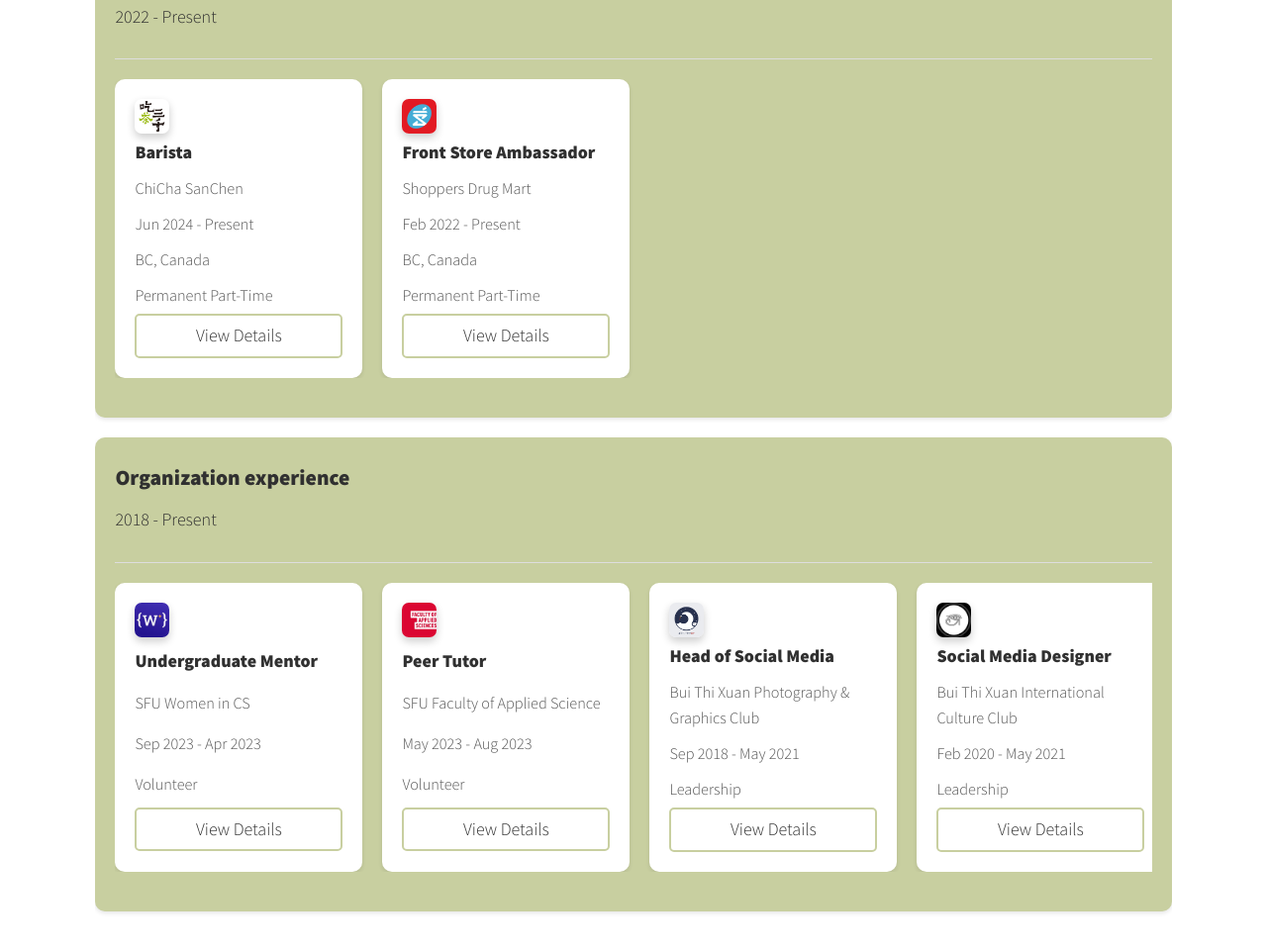
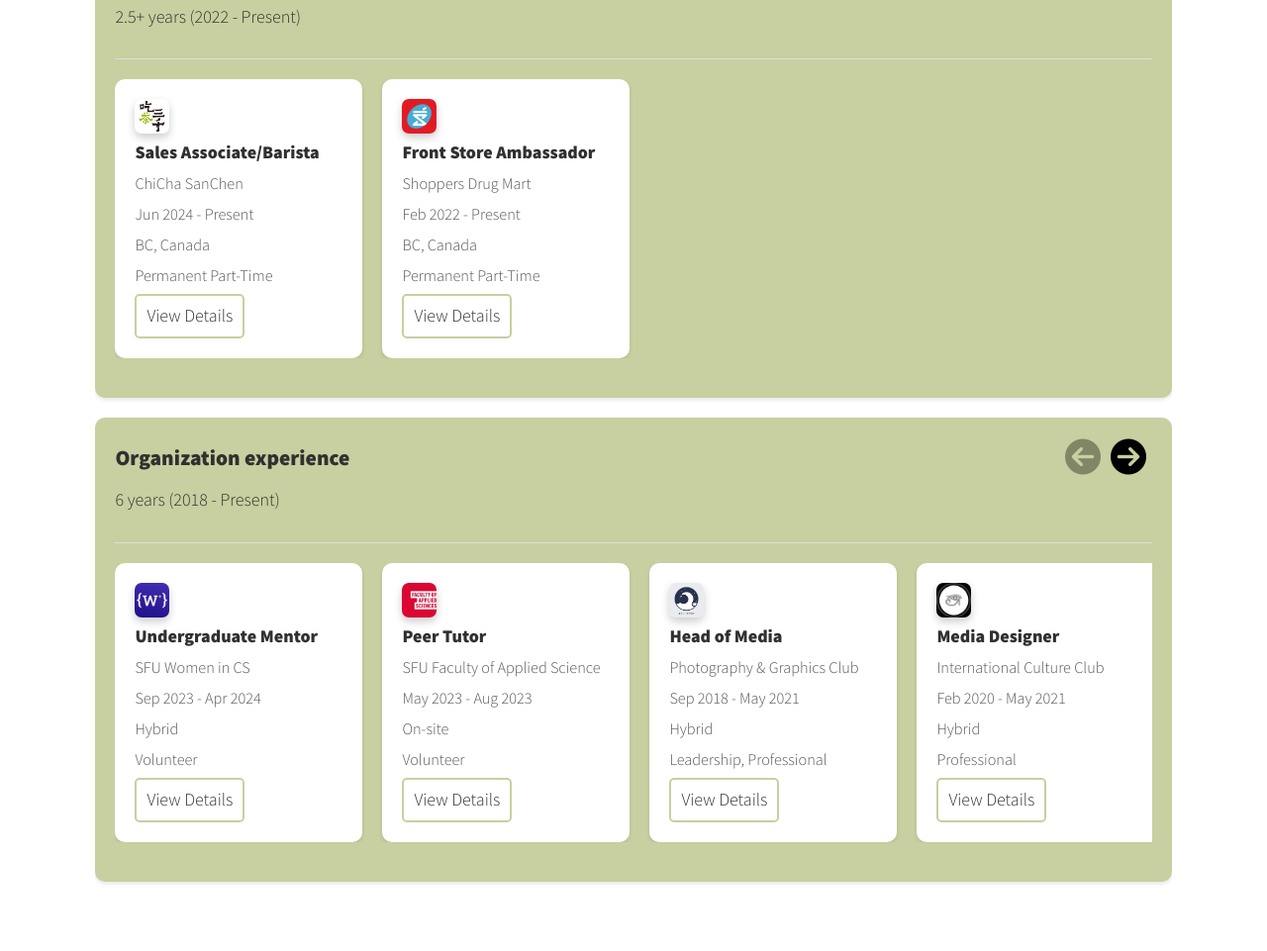
Before and after one commit to josie9803/josie-portfolio, a plain HTML site: page index.html in a window 1280 px wide. Shown: the part 2818-3779 px from the top of the page at 99% size. Drawn offline with nearby package versions, Linux system fonts and the light colour scheme.

Commit message:
added swiping effect using swiperjs

```diff
--- a/css/style.css
+++ b/css/style.css
@@ -14,6 +14,7 @@
   --color-dark: #303030;
   --color-yellow: #fcdc94;
   --color-green: #c8cfa0;
+  --color-dark-green: #808836;
 
   --fs-h1: 3rem;
   --fs-h2: 2.25rem;
@@ -22,6 +23,8 @@
 
   --bs: 0.25em 0.25em 0.75em rgba(0, 0, 0, 0.25),
     0.125em 0.125em 0.25em rgba(0, 0, 0, 0.15);
+
+  --swiper-navigation-color: #e49a38;
 }
 
 @media (min-width: 800px) {
@@ -293,6 +296,7 @@
   padding: 20px;
   border-radius: 10px;
   box-shadow: 0 2px 4px rgba(0, 0, 0, 0.1);
+  position: relative;
 }
 
 .job-carousel-item.active {
@@ -360,3 +364,40 @@
     gap: 10px;
   }
 }
+
+/* for swiper */
+.swiper-button-next,
+.swiper-button-prev {
+  position: absolute;
+  z-index: 10;
+  cursor: pointer;
+  display: flex;
+  align-items: center;
+  justify-content: center;
+  top: 40px !important;
+  right: 30px !important;
+}
+.swiper-button-prev {
+  left: 61.5rem !important;
+}
+
+/* Optional: Add custom icons for the buttons */
+.swiper-button-next::after,
+.swiper-button-prev::after {
+  content: '';
+  display: none;
+  background-size: cover;
+}
+
+.swiper-button-next i,
+.swiper-button-prev i {
+  size: 500px;
+}
+/* .swiper-wrapper {
+  padding: 20px;
+} */
+.mySwiper {
+  /* didnot work!!!!!!!!!!! */
+  /* padding: 50px; */
+  box-sizing: border-box;
+}
--- a/index.html
+++ b/index.html
@@ -33,11 +33,14 @@
       href="https://fonts.googleapis.com/css?family=Source+Code+Pro:400,900|Source+Sans+Pro:300,900&display=swap"
       rel="stylesheet"
     />
+    <link
+      rel="stylesheet"
+      href="https://cdn.jsdelivr.net/npm/swiper@11/swiper-bundle.min.css"
+    />
     <script
       src="https://kit.fontawesome.com/55fe8c2835.js"
       crossorigin="anonymous"
     ></script>
-    <script src="script.js"></script>
   </head>
   <body>
     <header>
@@ -203,23 +206,24 @@
         <div class="job-carousel-item active">
           <div class="job-header">
             <h2>Work experience</h2>
-            <p>2022 - Present</p>
+            <p>2.5+ years (2022 - Present)</p>
           </div>
           <div class="job-cards">
-            <div class="job-card">
+            <!-- <div class="swiper-wrapper"> -->
+              <div class="job-card swiper-slide">
                 <img
                   src="img/chicha.png"
                   alt="chicha-logo"
                   class="logo chicha-img"
                 />
-              <h3>Barista</h3>
+                <h3>Sales Associate/Barista</h3>
                 <p>ChiCha SanChen</p>
                 <p>Jun 2024 - Present</p>
                 <p>BC, Canada</p>
                 <p>Permanent Part-Time</p>
                 <button>View Details</button>
               </div>
-            <div class="job-card">
+              <div class="job-card swiper-slide">
                 <img
                   src="img/shoppers.png"
                   alt="shoppers-logo"
@@ -232,16 +236,30 @@
                 <p>Permanent Part-Time</p>
                 <button>View Details</button>
               </div>
+            <!-- </div> -->
           </div>
         </div>
 
         <div class="job-carousel-item active">
           <div class="job-header">
             <h2>Organization experience</h2>
-            <p>2018 - Present</p>
+            <p>6 years (2018 - Present)</p>
+            <div class="swiper-button-next">
+              <i
+                class="fa-solid fa-circle-arrow-right fa-2xl"
+                style="color: black"
+              ></i>
             </div>
-          <div class="job-cards">
-            <div class="job-card">
+            <div class="swiper-button-prev">
+              <i
+                class="fa-solid fa-circle-arrow-left fa-2xl"
+                style="color: black"
+              ></i>
+            </div>
+          </div>
+          <div class="job-cards swiper mySwiper">
+            <div class="swiper-wrapper">
+              <div class="job-card swiper-slide">
                 <img
                   src="img/sfu-wics.png"
                   alt="wics-logo"
@@ -249,11 +267,12 @@
                 />
                 <h3>Undergraduate Mentor</h3>
                 <p>SFU Women in CS</p>
-              <p>Sep 2023 - Apr 2023</p>
+                <p>Sep 2023 - Apr 2024</p>
+                <p>Hybrid</p>
                 <p>Volunteer</p>
                 <button>View Details</button>
               </div>
-            <div class="job-card">
+              <div class="job-card swiper-slide">
                 <img
                   src="img/tutor.jpeg"
                   alt="tutor-logo"
@@ -262,28 +281,57 @@
                 <h3>Peer Tutor</h3>
                 <p>SFU Faculty of Applied Science</p>
                 <p>May 2023 - Aug 2023</p>
+                <p>On-site</p>
                 <p>Volunteer</p>
                 <button>View Details</button>
               </div>
-            <div class="job-card">
+              <div class="job-card swiper-slide">
                 <img src="img/su.jpeg" alt="su-logo" class="logo su-img" />
-              <h3>Head of Social Media</h3>
-              <p>Bui Thi Xuan Photography & Graphics Club</p>
+                <h3>Head of Media</h3>
+                <p>Photography & Graphics Club</p>
                 <p>Sep 2018 - May 2021</p>
-              <p>Leadership</p>
+                <p>Hybrid</p>
+                <p>Leadership, Professional</p>
                 <button>View Details</button>
               </div>
-            <div class="job-card">
+              <div class="job-card swiper-slide">
                 <img src="img/icc.jpg" alt="icc-logo" class="logo icc-img" />
-              <h3>Social Media Designer</h3>
-              <p>Bui Thi Xuan International Culture Club</p>
+                <h3>Media Designer</h3>
+                <p>International Culture Club</p>
                 <p>Feb 2020 - May 2021</p>
-              <p>Leadership</p>
+                <p>Hybrid</p>
+                <p>Professional</p>
+                <button>View Details</button>
+              </div>
+              <div class="job-card swiper-slide">
+                <img src="img/xplus.png" alt="xplus" class="logo xplus-img" />
+                <h3>ER/HR</h3>
+                <p>Xhibition+</p>
+                <p>Mar 2020 - Feb 2021</p>
+                <p>Remote</p>
+                <p>Community</p>
                 <button>View Details</button>
               </div>
             </div>
+            <!-- <div class="swiper-button-next">
+              <i
+                class="fa-solid fa-circle-arrow-right fa-2xl"
+                style="color: #ffd43b"
+              ></i>
+            </div>
+            <div class="swiper-button-prev">
+              <i
+                class="fa-solid fa-circle-arrow-left fa-2xl"
+                style="color: #ffd43b"
+              ></i>
+            </div> -->
+          </div>
+
         </div>
       </div>
     </section>
+
+    <script src="https://cdn.jsdelivr.net/npm/swiper@11/swiper-bundle.min.js"></script>
+    <script src="./javascript/script.js"></script>
   </body>
 </html>
--- a/javascript/script.js
+++ b/javascript/script.js
@@ -1,12 +1,69 @@
-document.addEventListener("DOMContentLoaded", function () {
-    const jobCards = document.querySelector(".job-cards");
-    const revealButton = document.querySelector(".reveal-button");
+let slideChangeCount = 0;
+const swiper = new Swiper('.mySwiper', {
+  // Optional parameters
+  slidesperview: 4,
+  direction: 'horizontal',
+  loop: false,
+  grabCursor: true,
 
-    // Calculate the width of a single job card
-    const cardWidth = document.querySelector(".job-card").offsetWidth;
+  keyboard: {
+    enabled: true,
+    onlyInViewport: false,
+  },
+  // setWrapperSize: true,
+  // slidesOffsetAfter: 2,
+  // zoom: {
+  //   maxRatio: 100,
+  // },
 
-    revealButton.addEventListener("click", function () {
-      // Slide the job cards to the left by the width of one card
-      jobCards.style.transform = `translateX(-${cardWidth}px)`;
-    });
-  });
+  // If we need pagination
+  // pagination: {
+  //   el: '.swiper-pagination',
+  //   clickable: true,
+  // },
+
+  // Navigation arrows
+  navigation: {
+    nextEl: '.swiper-button-next',
+    prevEl: '.swiper-button-prev',
+  },
+
+  // And if we need scrollbar
+  // scrollbar: {
+  //   el: '.swiper-scrollbar',
+  // },
+
+  speed: 500,
+  spaceBetween: 20,
+
+  on: {
+    init: function () {
+    checkNavigationButtons(); // Check button state on initialization
+  },
+  slideChange: function () {
+    checkNavigationButtons(); // Check button state on slide change
+},  },
+
+});
+
+// const nextButton = document.querySelector('.next-and-prev-buttons .next');
+//     const prevButton = document.querySelector('.next-and-prev-buttons .prev');
+
+//     nextButton.addEventListener('click', function () {
+//       swiper.slideNext();
+//     });
+
+//     prevButton.addEventListener('click', function () {
+//       swiper.slidePrev();
+//     });
+
+ const swiperTest = document.querySelector('.mySwiper').swiper;
+
+ const nextButton = document.querySelector('.swiper-button-next');
+if (swiper.isEnd) {
+  nextButton.classList.add('disabled');
+  nextButton.disabled = true;
+}
+
+// Now you can use all slider methods like
+// swiperTest.slideNext();
```
Also changed, not shown: img/rightarrow.webp (added), img/xplus.png (added), 1 other file. Lines whose indentation alone changed are shown as unchanged.
